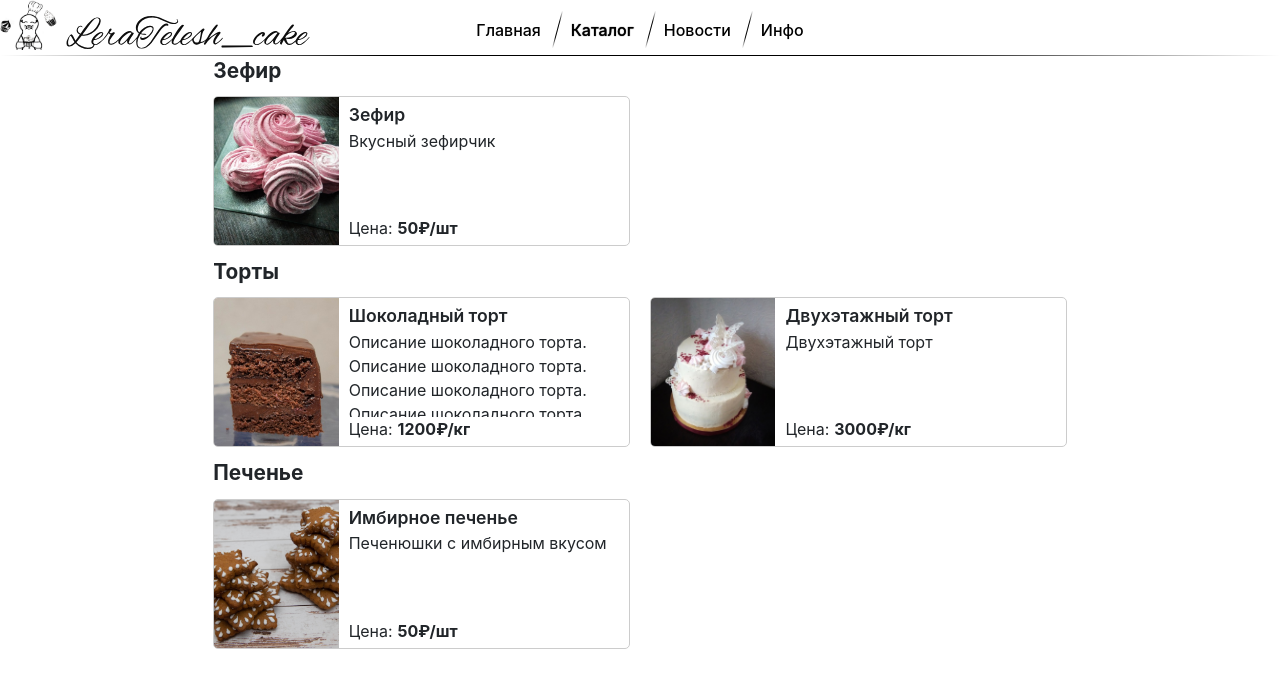
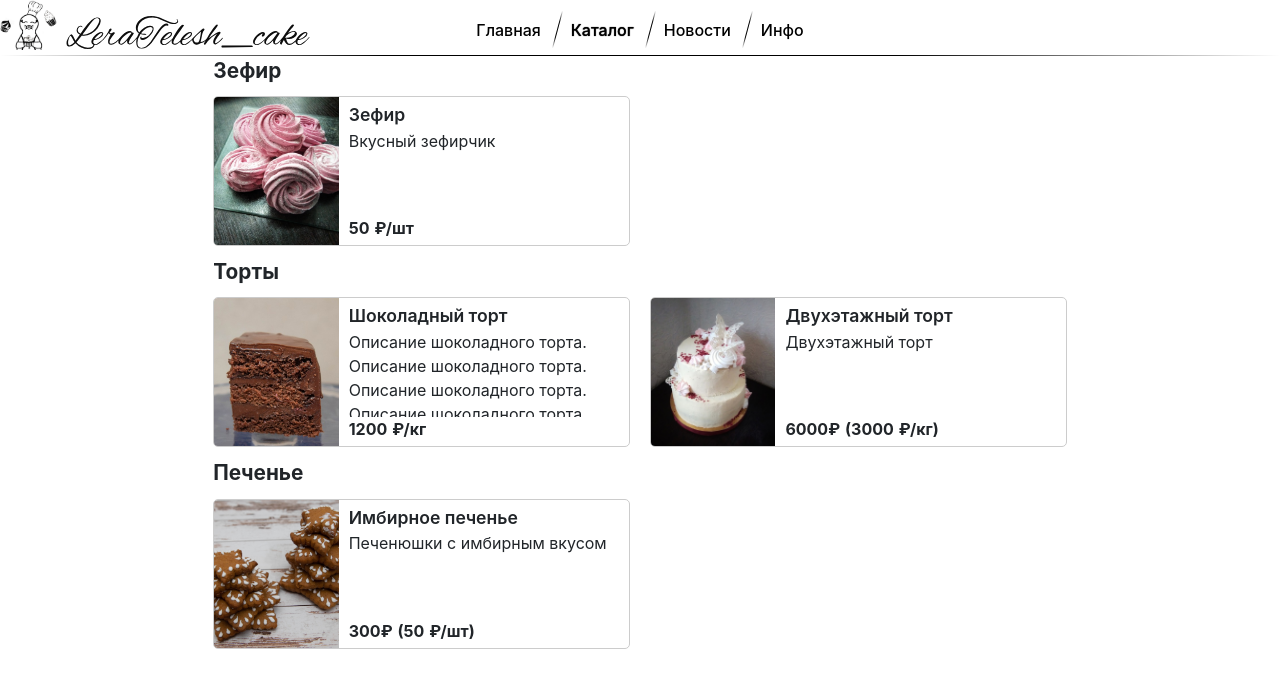
Before and after one commit to ThisIsCreativ/cakes-and-pies, a React (Create React App) app: page /catalog in a window 1280 px wide. Shown: the top 688 px of the page. Built offline with nearby package versions, Linux system fonts and the light colour scheme.

Commit message:
Added standart count prop to catalog items

```diff
--- a/public/resources/data/catalog/list.json
+++ b/public/resources/data/catalog/list.json
@@ -18,13 +18,15 @@
         "images": ["/resources/images/catalog/large_cake.jpg"],
         "title": "Двухэтажный торт",
         "description": "Двухэтажный торт",
-        "priceByKg": 3000
+        "priceByKg": 3000,
+        "standartWeight": 2
     },
     {
         "category": "Печенье",
         "images": ["/resources/images/catalog/ginger_cookie.jpg"],
         "title": "Имбирное печенье",
         "description": "Печенюшки с имбирным вкусом",
-        "priceByItem": 50
+        "priceByItem": 50,
+        "standartCount": 6
     }
 ]
--- a/src/actions/catalog.ts
+++ b/src/actions/catalog.ts
@@ -52,10 +52,10 @@ function parseCatalogData(json: any): CatalogItem[] {
             ingridients: parseLocalizedStringArray(jsonItem.ingridients)
         };
         if (jsonItem.priceByKg) {
-            const item: CatalogWeightItem = Object.assign({ priceByKg: jsonItem.priceByKg }, commonItem);
+            const item: CatalogWeightItem = Object.assign({ priceByKg: jsonItem.priceByKg, standartWeight: jsonItem.standartWeight }, commonItem);
             items.push(item);
         } else if (jsonItem.priceByItem) {
-            const item: CatalogCountingItem = Object.assign({ priceByItem: jsonItem.priceByItem }, commonItem);
+            const item: CatalogCountingItem = Object.assign({ priceByItem: jsonItem.priceByItem, standartCount: jsonItem.standartCount }, commonItem);
             items.push(item);
         }
     }
--- a/src/components/catalog/List.tsx
+++ b/src/components/catalog/List.tsx
@@ -1,5 +1,5 @@
 
-import React from "react";
+import React, { PropsWithChildren } from "react";
 import { FormattedMessage, useIntl } from 'react-intl';
 import { CatalogItem, isWeightItem } from "../../types/catalog";
 import { LocalizedString } from "../../types/app";
@@ -136,7 +136,8 @@ interface CatalogItemPriceProps {
     item: CatalogItem
 }
 const CatalogItemPrice: React.FunctionComponent<CatalogItemPriceProps> = React.memo((props: CatalogItemPriceProps) => {
-    let price = null;
+    let price: number | null = null;
+    let packPrice: number | null = null;
     let priceExtension = null;
     if (isWeightItem(props.item)) {
         price = props.item.priceByKg;
@@ -145,6 +146,9 @@ const CatalogItemPrice: React.FunctionComponent<CatalogItemPriceProps> = React.m
             defaultMessage="₽/kg"
             description="Price per kg"
         />
+        if (props.item.standartWeight) {
+            packPrice = price * props.item.standartWeight;
+        }
     } else {
         price = props.item.priceByItem;
         priceExtension = <FormattedMessage
@@ -152,21 +156,27 @@ const CatalogItemPrice: React.FunctionComponent<CatalogItemPriceProps> = React.m
             defaultMessage="₽/pc"
             description="Price per count"
         />
+        if (props.item.standartCount) {
+            packPrice = price * props.item.standartCount;
+        }
+    }
+    return <PackPrice price={packPrice} >
+        <span className="value">{price}</span>
+        <span className="ext">{priceExtension}</span>
+    </PackPrice>
+});
+
+interface PackPriceProps {
+    price: number | null
+}
+const PackPrice: React.FunctionComponent<PackPriceProps> = React.memo((props: PropsWithChildren<PackPriceProps>) => {
+    if (props.price === null) {
+        return <div className="category-item-price">{props.children}</div>
     }
     return <div className="category-item-price">
-        <span className="label">
-            <FormattedMessage
-                id="CATALOG_PRICE"
-                defaultMessage="Price"
-                description="Price label"
-            />
-            <span>:</span>
-        </span>
-        <span className="value">{price}</span>
-        <span className="ext">{priceExtension}</span>
+        <span className="value">{props.price}₽</span>
+        <span className="value">({props.children})</span>
     </div>
 });
 
-
-
 export default CatalogList;
--- a/src/components/modals/templates/DetailsModal.tsx
+++ b/src/components/modals/templates/DetailsModal.tsx
@@ -1,4 +1,4 @@
-import React from "react";
+import React, { PropsWithChildren } from "react";
 import { DetailsModalInfo } from "../../../types/modals";
 import { CatalogItem, isWeightItem } from "../../../types/catalog";
 import { useSelector } from "react-redux";
@@ -16,7 +16,8 @@ const DetailsModal: React.FunctionComponent<DetailsModalProps> = React.memo((pro
     const catalogItem: CatalogItem = useSelector<ApplicationState, CatalogItem>(state => state[CATALOG].itemById[props.info.itemId]);
     const intl = useIntl();
     const locale = intl.locale as "ru" | "en";
-    let price = null;
+    let price: number | null = null;
+    let packPrice: number | null = null;
     let priceExtension = null;
     if (isWeightItem(catalogItem)) {
         price = catalogItem.priceByKg;
@@ -25,6 +26,9 @@ const DetailsModal: React.FunctionComponent<DetailsModalProps> = React.memo((pro
             defaultMessage="₽/kg"
             description="Price per kg"
         />
+        if (catalogItem.standartWeight) {
+            packPrice = price * catalogItem.standartWeight;
+        }
     } else {
         price = catalogItem.priceByItem;
         priceExtension = <FormattedMessage
@@ -32,6 +36,9 @@ const DetailsModal: React.FunctionComponent<DetailsModalProps> = React.memo((pro
             defaultMessage="₽/pc"
             description="Price per count"
         />
+        if (catalogItem.standartCount) {
+            packPrice = price * catalogItem.standartCount;
+        }
     }
     return <ModalContainer modalId={props.info.id}>
         <ModalDismissBtn modalId={props.info.id} />
@@ -43,18 +50,26 @@ const DetailsModal: React.FunctionComponent<DetailsModalProps> = React.memo((pro
                 <div className="modal-details-title">{catalogItem.title[locale]}</div>
                 <div className="modal-details-description">{catalogItem.description[locale]}</div>
                 <Ingridients ingridients={catalogItem.ingridients} locale={locale} />
-
-                <div className="modal-details-price">
-                    <span className="label">
-                        <FormattedMessage id="CATALOG_PRICE" />
-                        <span>:</span>
-                    </span>
+                <PackPrice price={packPrice} >
                     <span className="value">{price}</span>
                     <span className="ext">{priceExtension}</span>
-                </div>
+                </PackPrice>
             </div>
         </div>
     </ModalContainer>
+});
+
+interface PackPriceProps {
+    price: number | null
+}
+const PackPrice: React.FunctionComponent<PackPriceProps> = React.memo((props: PropsWithChildren<PackPriceProps>) => {
+    if (props.price === null) {
+        return <div className="modal-details-price">{props.children}</div>
+    }
+    return <div className="modal-details-price">
+        <span className="value">{props.price}₽</span>
+        <span className="value">({props.children})</span>
+    </div>
 });
 
 interface GalleryProps {
--- a/src/css/catalog.css
+++ b/src/css/catalog.css
@@ -73,11 +73,8 @@
     overflow-x: auto;
 }
 
-.category-item-price .label {
+.category-item-price .value {
     margin-right: 5px;
-}
-
-.category-item-price .value {
     font-weight: 700
 }
 
--- a/src/css/modals.css
+++ b/src/css/modals.css
@@ -150,11 +150,8 @@
     font-size: 1.2rem;
 }
 
-.modal-details-price .label {
+.modal-details-price .value {
     margin-right: 5px;
-}
-
-.modal-details-price .value {
     font-weight: 700
 }
 
--- a/src/messages/defaultMessages.json
+++ b/src/messages/defaultMessages.json
@@ -10,11 +10,6 @@
                 "defaultMessage": "Please wait, catalog is loading",
                 "description": "Message to be displayed on catalog loading",
                 "id": "CATALOG_LOADING"
-            },
-            {
-                "defaultMessage": "Price",
-                "description": "Price label",
-                "id": "CATALOG_PRICE"
             },
             {
                 "defaultMessage": "₽/kg",
--- a/src/messages/ru.json
+++ b/src/messages/ru.json
@@ -9,7 +9,6 @@
     "CATALOG_INGRIDIENTS": "Ингридиенты",
     "CATALOG_LOADING": "Пожалуйста, подождите, каталог загружается",
     "CATALOG_RESULT_EMPTY": "Результат по вашему запросу пуст",
-    "CATALOG_PRICE": "Цена",
     "CATALOG_PRICE_BY_KG": "₽/кг",
     "CATALOG_PRICE_BY_COUNT": "₽/шт"
 }
--- a/src/types/catalog.ts
+++ b/src/types/catalog.ts
@@ -22,10 +22,12 @@ export interface CatalogCommonItem {
 
 export interface CatalogWeightItem extends CatalogCommonItem {
     priceByKg: number
+    standartWeight?: number
 }
 
 export interface CatalogCountingItem extends CatalogCommonItem {
     priceByItem: number
+    standartCount?: number
 }
 
 export function isWeightItem(item: CatalogItem): item is CatalogWeightItem {
```
